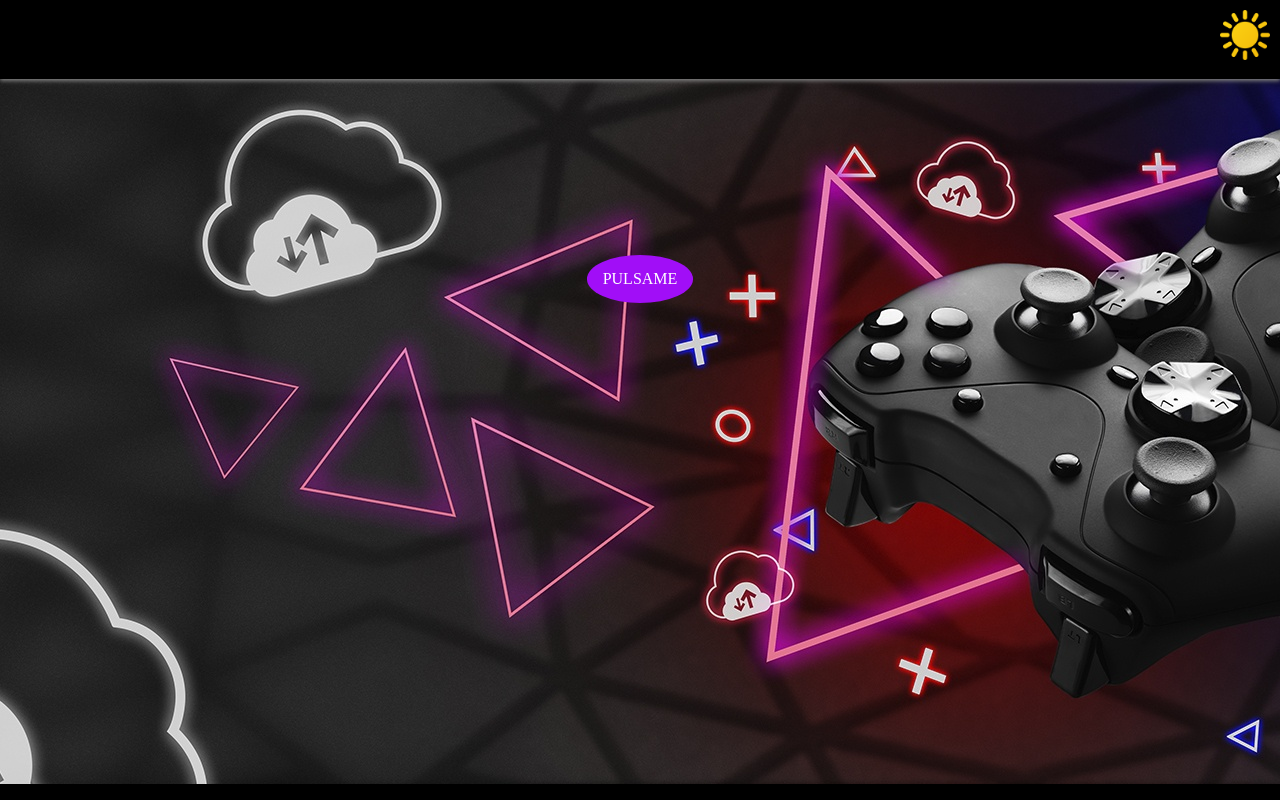
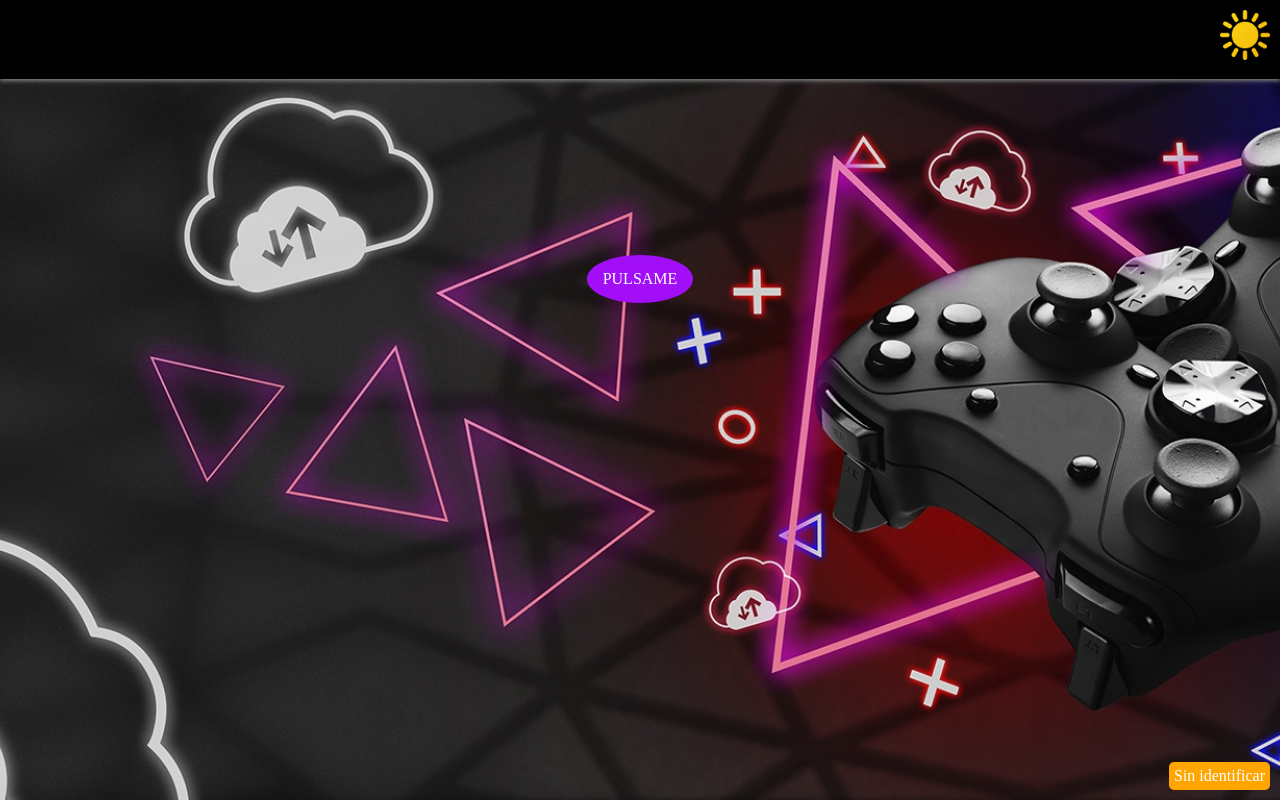
Before and after one commit to joseaholgado/ProyectoLenguaje, a plain HTML site: page index.html in a window 1280 px wide. Drawn offline with Linux system fonts and the light colour scheme.

Commit message:
introducir button en esquina

```diff
--- a/estilos.css
+++ b/estilos.css
@@ -54,7 +54,7 @@ body {
     height: 100vh;
     background-image: url("Imagen_Inicio.jpg");
     background-repeat: no-repeat;
-    background-size: auto;
+    background-size: cover;
     background-position: center;
     height: 50vh;
     margin-bottom: 50vh;
@@ -191,3 +191,13 @@ section {
   #cerrar-modal:checked + label {
     display: none;
   }
+
+  #nombre-usuario {
+    position: fixed;
+    bottom: 10px; /* Puedes ajustar la posición según tus necesidades */
+    right: 10px; /* Puedes ajustar la posición según tus necesidades */
+    background-color: orange;
+    padding: 5px;
+    border-radius: 5px;
+    z-index: 9999; /* Asegura que el elemento esté en el frente de otros elementos */
+  }
--- a/estilosModoNoche.css
+++ b/estilosModoNoche.css
@@ -87,3 +87,13 @@ nav a:hover {
     background-color: var(--colorFondo);
     color: var(--colorFuente);
 }
+
+#nombre-usuario {
+    position: fixed;
+    bottom: 10px; /* Puedes ajustar la posición según tus necesidades */
+    right: 10px; /* Puedes ajustar la posición según tus necesidades */
+    background-color: orange;
+    padding: 5px;
+    border-radius: 5px;
+    z-index: 9999; /* Asegura que el elemento esté en el frente de otros elementos */
+  }
--- a/index.html
+++ b/index.html
@@ -7,6 +7,7 @@
     <meta name="viewport" content="width=device-width, initial-scale=1.0">
     <title> Proyecto Final</title>
     <link rel="stylesheet" href="./estilos.css" />
+    <script> </script>
 </head>
 
 <body id="todo">
@@ -28,7 +29,7 @@
         </a>
 
     </nav>
-    <section>
+    <section >
          <!--Mostramos el boton-->
         <input id="mostrar-modal" name="modal" type="radio" />
         <label for="mostrar-modal"> Pulsame </label>
@@ -52,6 +53,10 @@
 
     </div>
 
+    <div id="nombre-usuario">
+        <button onclick="miNombre()"> Sin identificar</button>
+    </div>
+
     <script src="./modoNoche.js">  </script>
 </body>
 
--- a/modoNoche.js
+++ b/modoNoche.js
@@ -100,20 +100,46 @@ function aplicarCambios() {
     localStorage.setItem('camRaton',puntero );
 }
 
+function miNombre(){
+    var nombre=(prompt("Dime tu nombre"));
 
-function Restaurar(){
+
+    var nombreUsuarioDiv = document.getElementById('nombre-usuario');
+    if (nombre !== "") {
+        nombreUsuarioDiv.textContent = nombre;
+        localStorage.setItem("nombre-usuario",nombre);
+    } else {
+        nombreUsuarioDiv.textContent = "Sin identificar";
+    }
+
+
+}
+function Restaurar() {
     var colorElegido = localStorage.getItem('colorElegido');
     var tamElegido = localStorage.getItem('tamElegido');
+    var camRatonElejido = localStorage.getItem('camRaton');
+    var nombreGuardado = localStorage.getItem("nombre-usuario");
+
+    document.getElementById("todo").style.cursor = camRatonElejido;
+
+    var nombreUsuarioDiv = document.getElementById('nombre-usuario');
+    var nombreUsuarioDiv = document.getElementById('nombre-usuario');
+    if (nombreGuardado !== null) {
+    nombreUsuarioDiv.textContent = nombreGuardado;
+    } else {
+    nombreUsuarioDiv.textContent = 'Sin identificar';
+    }
+    localStorage.setItem("nombre-usuario", nombreGuardado);
+
 
     if (colorElegido && tamElegido) {
         document.documentElement.style.fontSize = parseFloat(tamElegido) + "rem";
         document.documentElement.style.setProperty("--colorNormal", colorElegido);
-        document.getElementsByName('colorElegido')[0].value = colorElegido;
-        document.getElementsByName('tamFuente')[0].value = tamElegido;
+
     }
-    var camRatonElejido = localStorage.getItem('camRaton');
-    document.getElementById("todo").style.cursor = camRatonElejido;
+
 
 }
 
+
 Restaurar();
--- a/xmlEstilos.css
+++ b/xmlEstilos.css
@@ -97,3 +97,12 @@ iframe{
     width: 73%;
     height: 120%
 }
+#nombre-usuario {
+    position: fixed;
+    bottom: 10px; /* Puedes ajustar la posición según tus necesidades */
+    right: 10px; /* Puedes ajustar la posición según tus necesidades */
+    background-color: orange;
+    padding: 5px;
+    border-radius: 5px;
+    z-index: 9999; /* Asegura que el elemento esté en el frente de otros elementos */
+  }
```
Also changed, not shown: Cancion.css (+4 -4 lines), configuración.html (+3 -0 lines), xml.html (+4 -0 lines).
